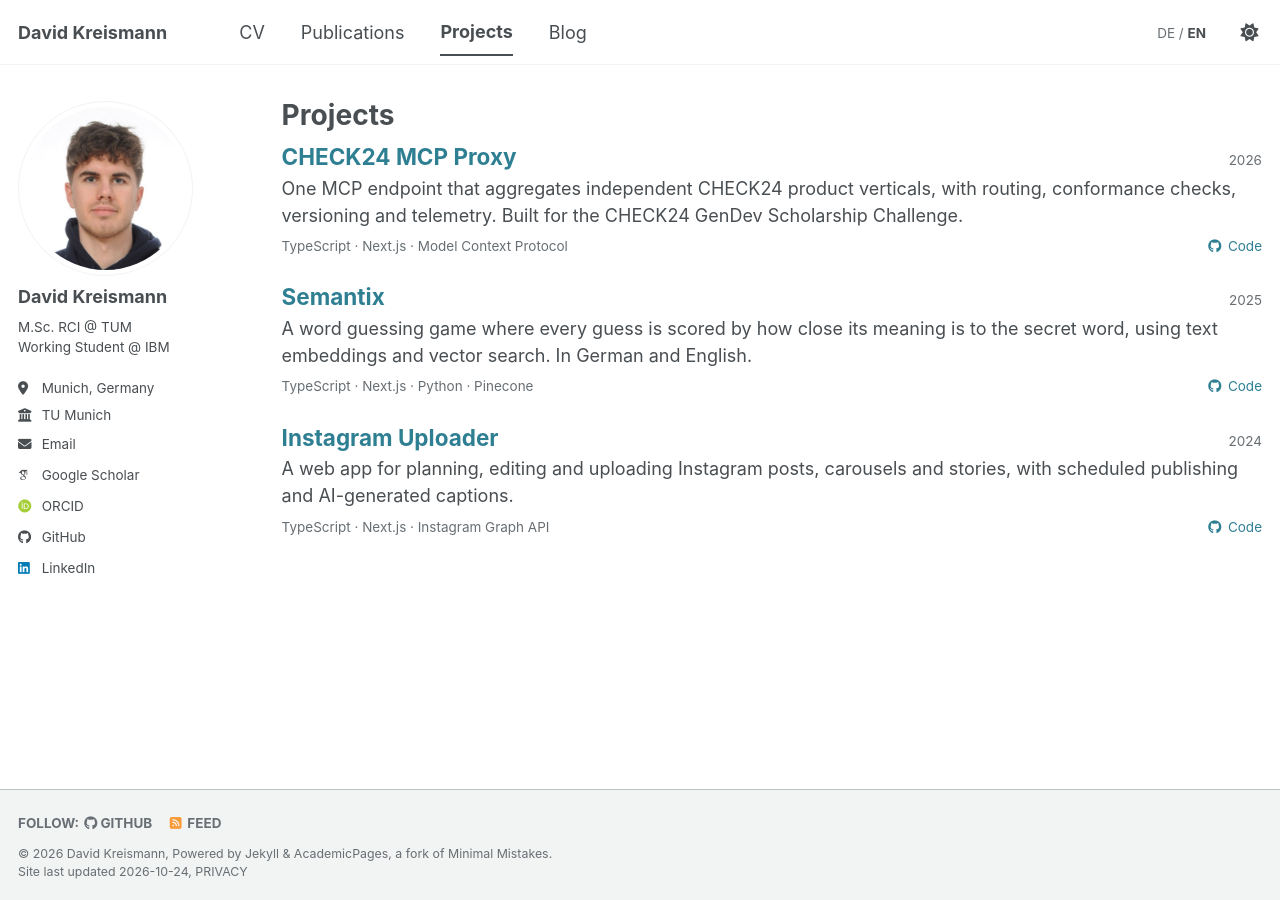
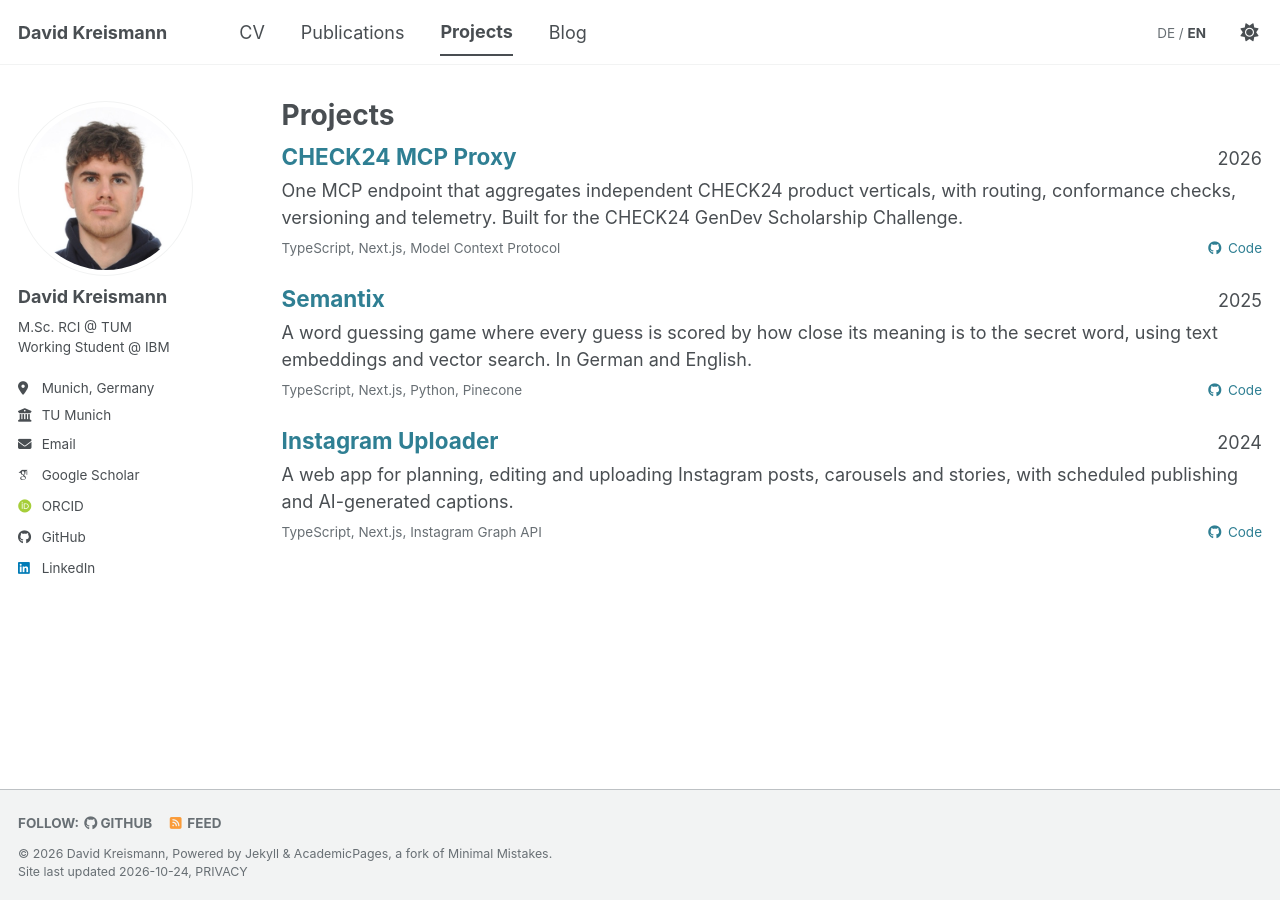
Before and after one commit to davidkreismann/davidkreismann.github.io, a Jekyll site: the page built from _pages/projects.html, in a window 1280 px wide. Built offline with Jekyll 4.4.1, drawn with Linux system fonts in a browser that asks for light colours; some web fonts are replaced.

Commit message:
Align CV text sizes with other pages, preview without dots, comma-separated stacks

```diff
--- a/_includes/project-meta.html
+++ b/_includes/project-meta.html
@@ -6,7 +6,7 @@
 {% endif %}
 {% if project %}
 <div class="project-card__footer project-meta">
-  <span class="project-card__stack">{{ project.stack_full | default: project.stack | join: " · " }}</span>
+  <span class="project-card__stack">{{ project.stack_full | default: project.stack | join: ", " }}</span>
   {% if project.github %}<a class="project-card__link" href="{{ project.github }}"><i class="fab fa-github" aria-hidden="true"></i> Code</a>{% endif %}
 </div>
 {% endif %}
--- a/_pages/de/projects.html
+++ b/_pages/de/projects.html
@@ -18,7 +18,7 @@
   </div>
   <p class="project-card__text">{{ post.excerpt_de | default: post.excerpt | strip_html }}</p>
   <div class="project-card__footer">
-    <span class="project-card__stack">{{ post.stack | join: " · " }}</span>
+    <span class="project-card__stack">{{ post.stack | join: ", " }}</span>
     {% if post.github %}<a class="project-card__link" href="{{ post.github }}"><i class="fab fa-github" aria-hidden="true"></i> Code</a>{% endif %}
   </div>
 </div>
--- a/_pages/projects.html
+++ b/_pages/projects.html
@@ -19,7 +19,7 @@
   </div>
   <p class="project-card__text">{{ post.excerpt | strip_html }}</p>
   <div class="project-card__footer">
-    <span class="project-card__stack">{{ post.stack | join: " · " }}</span>
+    <span class="project-card__stack">{{ post.stack | join: ", " }}</span>
     {% if post.github %}<a class="project-card__link" href="{{ post.github }}"><i class="fab fa-github" aria-hidden="true"></i> Code</a>{% endif %}
   </div>
 </div>
--- a/_sass/layout/_cv.scss
+++ b/_sass/layout/_cv.scss
@@ -48,8 +48,6 @@
 }
 
 .cv-entry__date {
-  color: var(--global-text-color-light);
-  font-size: $type-size-6;
   white-space: nowrap;
 }
 
@@ -59,8 +57,6 @@
 
 .cv-entry__location {
   margin-left: auto;
-  color: var(--global-text-color-light);
-  font-size: $type-size-6;
   white-space: nowrap;
 }
 
@@ -88,7 +84,7 @@
 }
 
 .cv-role__title {
-  font-weight: 600;
+  font-weight: bold;
 }
 
 .cv-role__text {
@@ -96,7 +92,7 @@
 }
 
 .cv-entry__sub {
-  line-height: 1.4;
+  line-height: 1.5;
 }
 
 /* roles have no organization line: float the location so the description starts right below the title */
```
Also changed, not shown: images/og-image.png.
